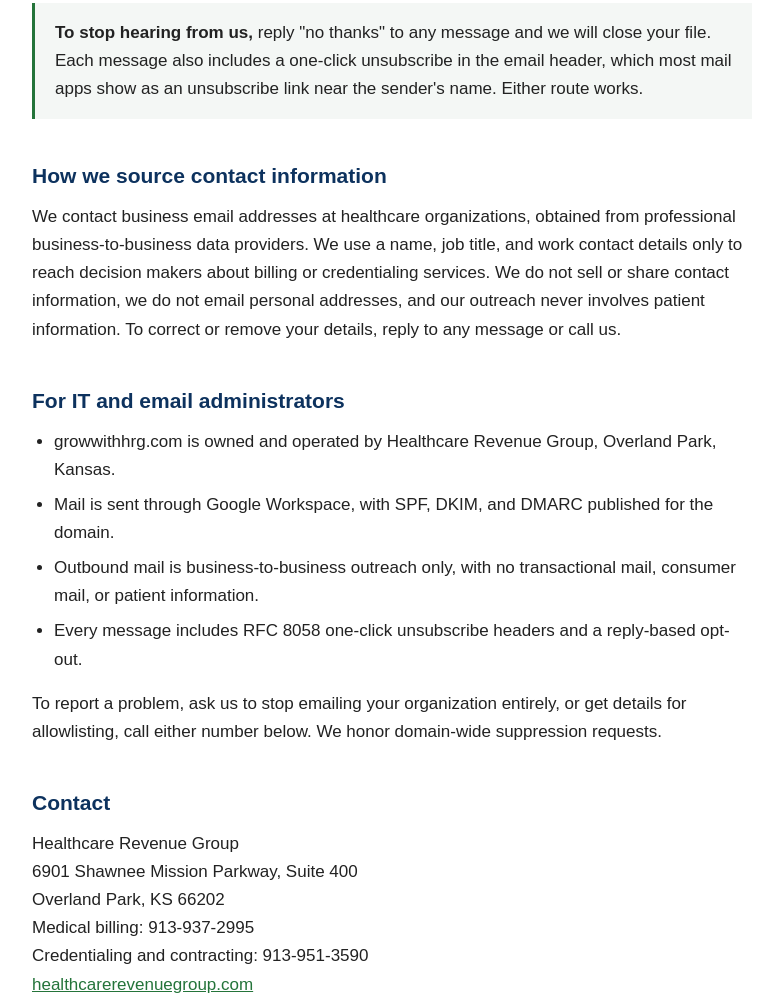
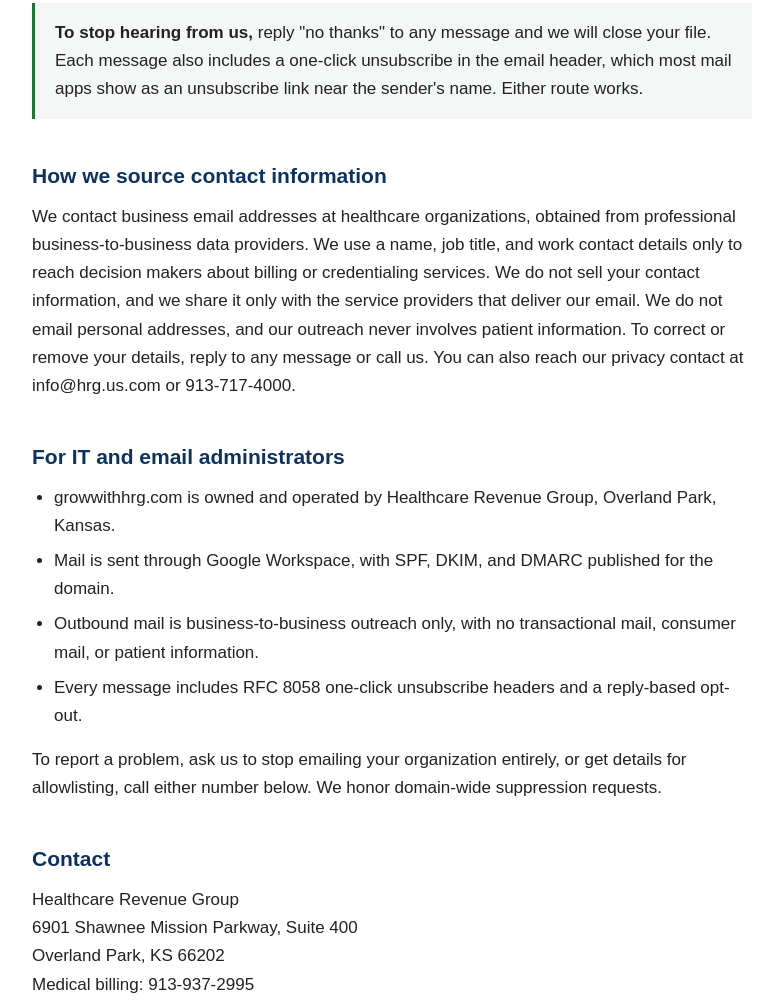
Before and after one commit to KristinaCunningham/growwithhrg-site, a plain HTML site: page index.html in a window 1280 px wide. Shown: the part 2272-3275 px from the top of the page, without its empty margins (248-1023 px from the left). Drawn offline with Linux system fonts and the light colour scheme.

Commit message:
Add files via upload

```diff
--- a/index.html
+++ b/index.html
@@ -115,9 +115,10 @@ as an unsubscribe link near the sender's name. Either route works.</p>
 
 <p>We contact business email addresses at healthcare organizations, obtained from professional
 business-to-business data providers. We use a name, job title, and work contact details only to reach
-decision makers about billing or credentialing services. We do not sell or share contact information,
-we do not email personal addresses, and our outreach never involves patient information. To correct or
-remove your details, reply to any message or call us.</p>
+decision makers about billing or credentialing services. We do not sell your contact information, and we share
+it only with the service providers that deliver our email. We do not email personal addresses, and our
+outreach never involves patient information. To correct or remove your details, reply to any message or
+call us. You can also reach our privacy contact at info@hrg.us.com or 913-717-4000.</p>
 
 <h2>For IT and email administrators</h2>
 
```
